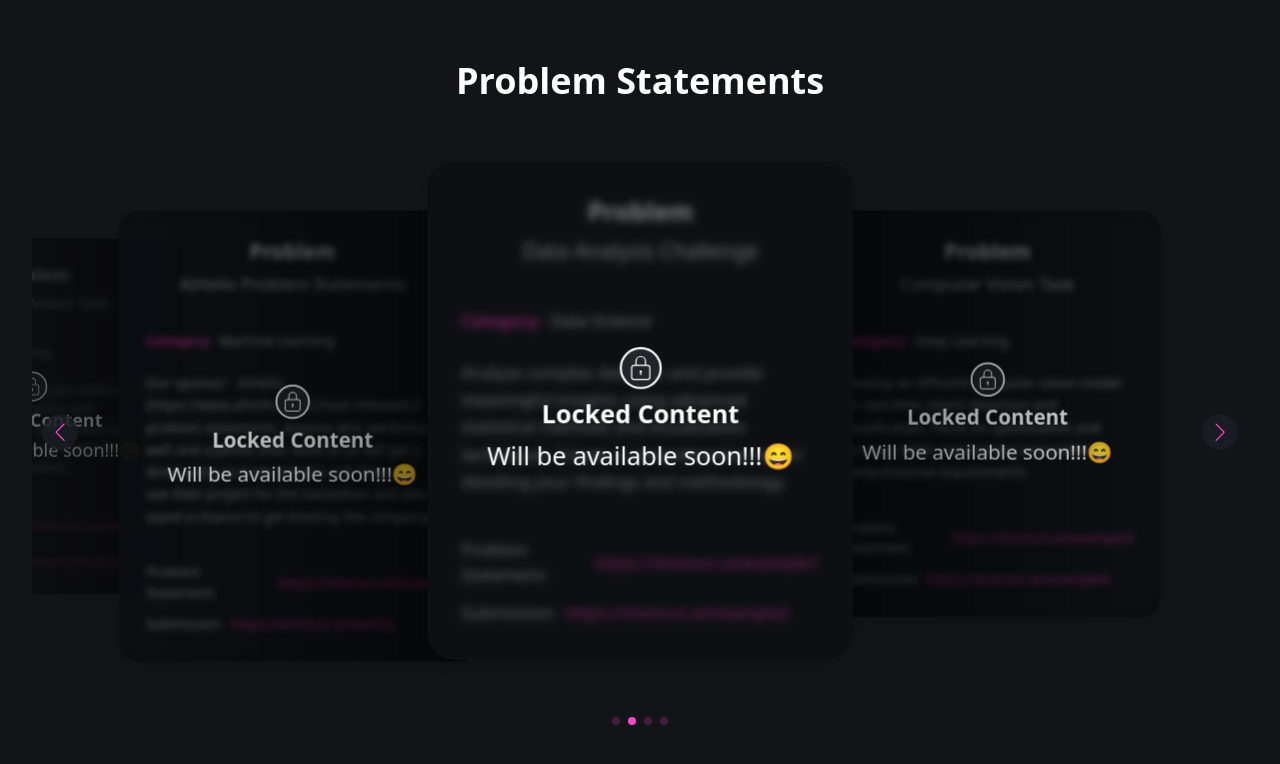
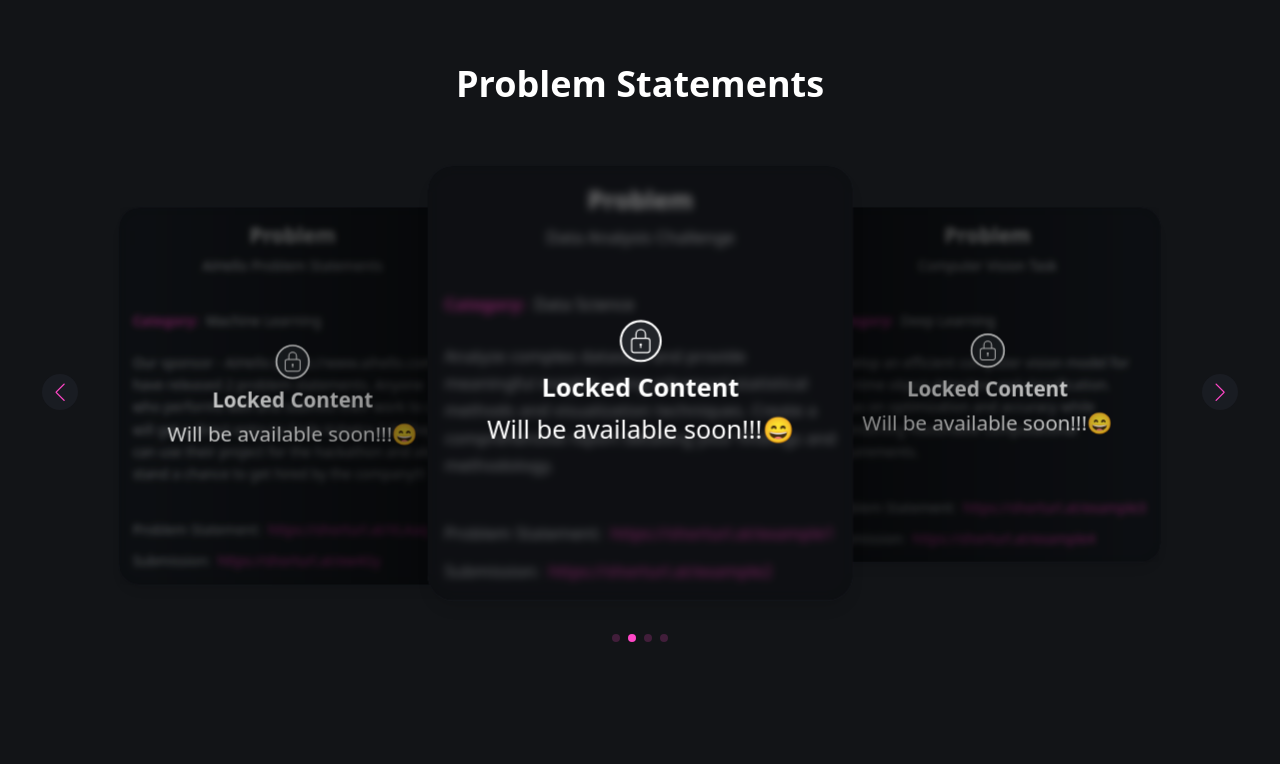
Before and after one commit to Shreyas20004/Swiper-carousel, a React (Vite) app: page / in a window 1280 px wide. Shown: the top 764 px of the page. Built offline with nearby package versions, Linux system fonts and the light colour scheme.

Commit message:
Some fixes in ui

```diff
--- a/src/App.jsx
+++ b/src/App.jsx
@@ -42,8 +42,11 @@ const carouselItems = [
 function App() {
   return (
     <div className="min-h-screen flex flex-col items-center justify-center p-4 sm:p-8 bg-[#121417]">
-      <h1 className="mb-8 text-3xl font-bold text-center text-white sm:text-4xl">Problem Statements</h1>
-      <Carousel items={carouselItems} />
+      <h1 className="text-3xl font-bold text-center text-white sm:text-4xl">Problem Statements</h1>
+      <div className="h-[600px] w-full mt-8">
+        <Carousel items={carouselItems} />
+      </div>
+
     </div>
   )
 }
--- a/src/components/Card.jsx
+++ b/src/components/Card.jsx
@@ -14,12 +14,12 @@ const Card = ({ title, category, description, problemLink, submissionLink }) =>
         }
     }
     return (
-        <div className="card-container relative w-full min-h-[50vh] rounded-3xl overflow-hidden bg-[#1c1f26] p-8 shadow-lg transition-all duration-300 ease-in-out  ">
-            <div className="flex flex-col h-full gap-6 ">
+        <div className="card-container relative w-full h-full  rounded-3xl overflow-hidden bg-[#1c1f26]  shadow-lg transition-all duration-300 ease-in-out hidden ">
+            <div className="flex flex-col w-full h-full gap-6 p-4 select-none ">
                 {/* Header */}
                 <div className="mb-4 text-center">
-                    <Overlap/>
-                    <h3 className="text-xl text-gray-200">{title}</h3>
+                    <Overlap />
+                    <h3 className="text-gray-200 ">{title}</h3>
                 </div>
 
                 {/* Category */}
@@ -57,6 +57,9 @@ const Card = ({ title, category, description, problemLink, submissionLink }) =>
                             {submissionLink}
                         </a>
                     </div>
+                </div>
+            </div>
+            {/* Lock Icon */}
             <div className="absolute inset-0 z-10 flex flex-col items-center justify-center w-full h-full bg-black bg-opacity-50 backdrop-blur-sm" id="card">
                 <CiLock
                     color="white"
@@ -68,8 +71,6 @@ const Card = ({ title, category, description, problemLink, submissionLink }) =>
                 <h2 className="text-white lg:text-2xl md:text-xl xs:text-xsw">Will be available soon!!!😄</h2>
             </div>
         </div>
-            </div>
-        </div>
     )
 }
 
--- a/src/index.css
+++ b/src/index.css
@@ -2,27 +2,32 @@
 @import "tailwindcss/components";
 @import "tailwindcss/utilities";
 
-.swiper-container {
-  overflow: visible !important;
-}
 
 .swiper-slide {
   transition: all 0.3s ease;
+  z-index: 2;
 }
 
 .swiper-slide-active {
-  z-index: 2;
+  z-index: 10;
 }
+
+.swiper-slide-active .card-container{
+  display: block !important;
+}
+
 
 @media (min-width: 1024px) {
   .swiper-slide-active .card-container {
     transform: scale(1.05);
     opacity: 1 !important;
   }
+
   .swiper-slide-prev .card-container,
   .swiper-slide-next .card-container {
     transform: scale(1);
     opacity: 0.9 !important;
+    display: block !important;
   }
 }
 
@@ -47,7 +52,7 @@
 
 .swiper-button-next:hover,
 .swiper-button-prev:hover {
-  background-color: rgba(28, 31, 38, 0.9) !important;
+  background-color: rgba(28, 31, 38, 0.44) !important;
 }
 
 .swiper-button-next:after,
@@ -57,5 +62,4 @@
 
 .card-container {
   transition: all 0.3s ease;
-  opacity: 0.5;
 }
```
Lines whose indentation alone changed are shown as unchanged.
